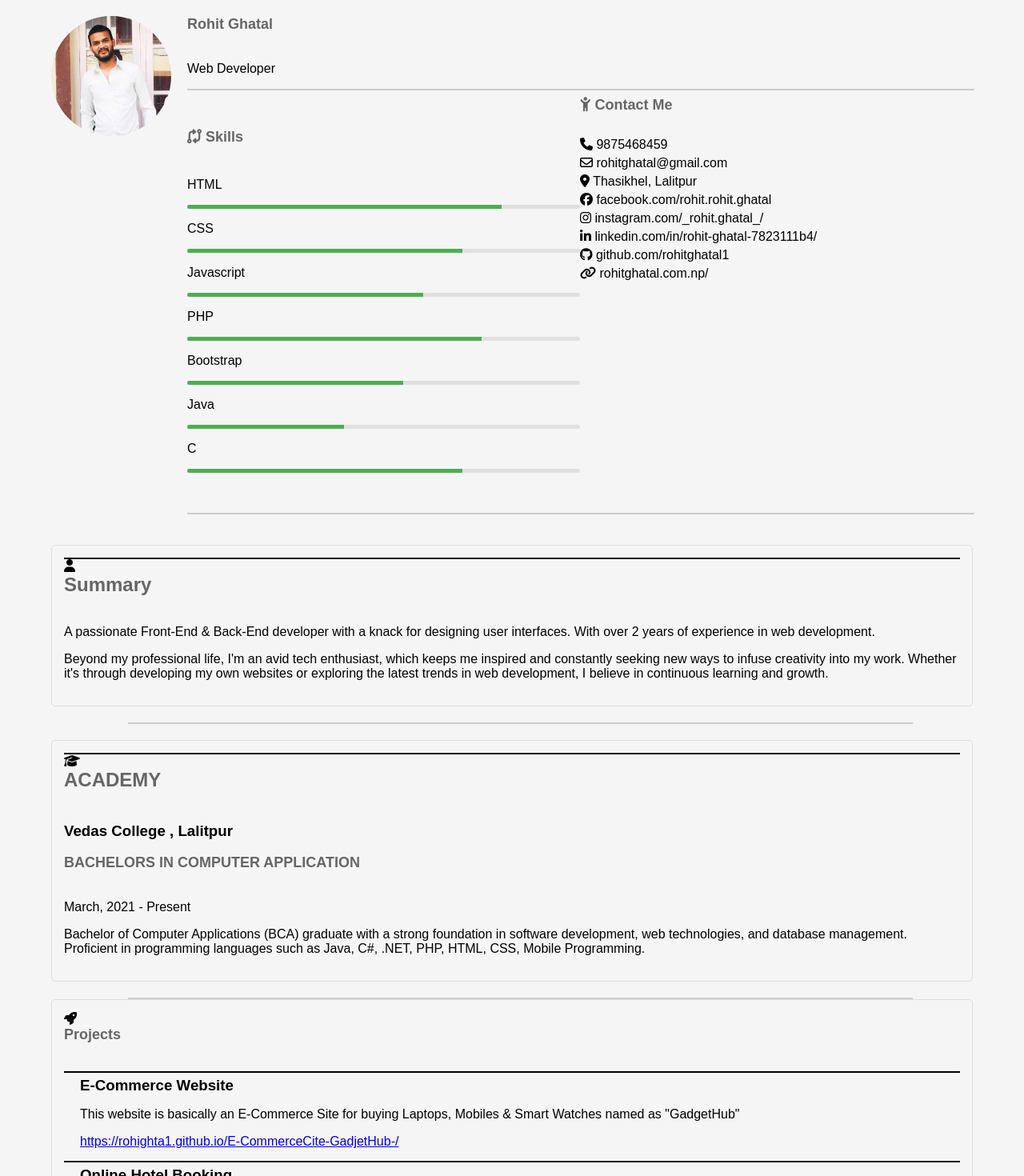
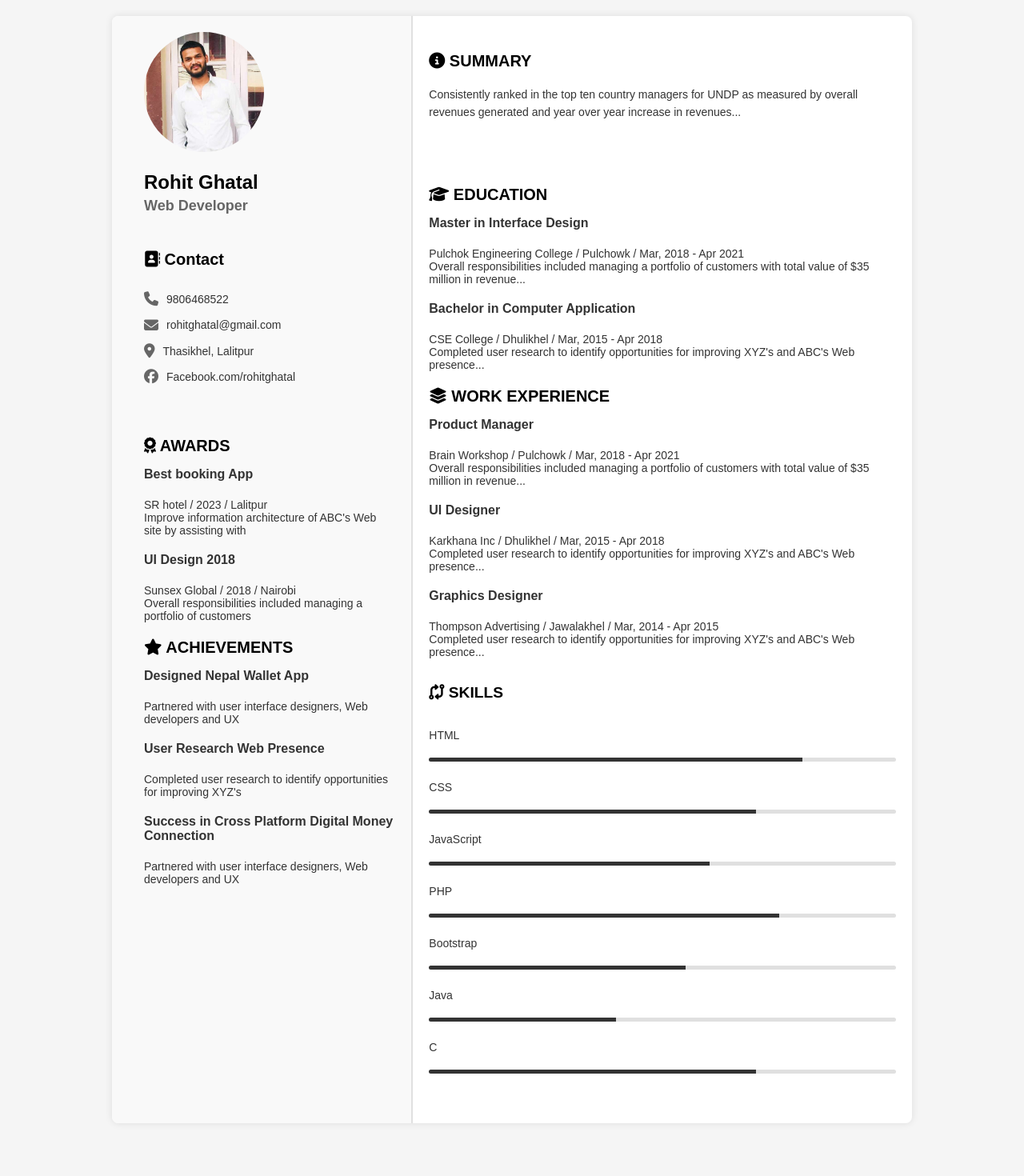
Before and after one commit to rohitghatal1/CVMaker-ReactJS, a React (Create React App) app: page / in a window 1280 px wide. Shown: the top 1470 px of the page at 80% size. After the commit the page ends 1424 px from the top, so only its background shows below. Built offline with nearby package versions, Linux system fonts and the light colour scheme.

Commit message:
added new skills in basic templattes

```diff
--- a/src/App.js
+++ b/src/App.js
@@ -26,8 +26,8 @@ function App() {
       <HomeTab/>
       <Templates/>
       <Footer/> */}
-      <CreativeTemplate/>
-      {/* <BasicTemplate/> */}
+      {/* <CreativeTemplate/> */}
+      <BasicTemplate/>
     </>
   );
 }
--- a/src/allTemplates/CreativeTemplate/creativeTemplate.css
+++ b/src/allTemplates/CreativeTemplate/creativeTemplate.css
@@ -1,6 +1,6 @@
-/* Common styling for the template */
+
 .CVContainer {
-    width: 90%;
+    width: 1000px;
     margin: 0 auto;
     padding: 20px;
 }
@@ -21,8 +21,21 @@
     margin-left: 20px;
 }
 
+.personInfo {
+    text-align: right;
+}
 .personInfo h2 {
+    color: #000;
+    font-size: 2rem;
+    font-weight: bold;
+    text-transform: uppercase;
     margin: 0;
+}
+
+.personInfo p{
+    font-size: 1.5rem;
+    margin-top: -1rem;
+    color: #333;
 }
 
 .contactAndSkills {
--- a/src/allTemplates/basicTemplate/BasicTemplate.js
+++ b/src/allTemplates/basicTemplate/BasicTemplate.js
@@ -10,27 +10,27 @@ export default function BasicTemplate() {
                     <div class="profile-picture">
                         <img src={peronPhoto} alt="Profile Picture" />
                     </div>
-                    <h1>SUJAN KAYSTHA</h1>
-                    <h2>INTERFACE DESIGNER</h2>
+                    <h1>Rohit Ghatal</h1>
+                    <h2>Web Developer</h2>
 
                     <div class="section summary">
-                        <h3>SUMMARY</h3>
+                        <h3><i class="fa-solid fa-address-book"></i> Contact</h3>
                         <ul>
-                            <li><i class="fas fa-phone"></i> +977 1 9856 444 888</li>
-                            <li><i class="fas fa-envelope"></i> youremail@domain.com</li>
-                            <li><i class="fas fa-map-marker-alt"></i> Dillibazar 13, Kathmandu</li>
-                            <li><i class="fab fa-facebook"></i> Facebook.com/archana.56</li>
+                            <li><i class="fas fa-phone"></i> 9806468522</li>
+                            <li><i class="fas fa-envelope"></i> rohitghatal@gmail.com</li>
+                            <li><i class="fas fa-map-marker-alt"></i> Thasikhel, Lalitpur</li>
+                            <li><i class="fab fa-facebook"></i> Facebook.com/rohitghatal</li>
                         </ul>
                     </div>
 
                     <div class="section awards">
-                        <h3>AWARDS</h3>
-                        <p><strong>Best Travel App</strong><br />Vue Intacts / 2020 / Kathmandu<br />Improve information architecture of ABC's Web site by assisting with</p>
+                        <h3><i class="fa-solid fa-award"></i> AWARDS</h3>
+                        <p><strong>Best booking App</strong><br />SR hotel / 2023 / Lalitpur<br />Improve information architecture of ABC's Web site by assisting with</p>
                         <p><strong>UI Design 2018</strong><br />Sunsex Global / 2018 / Nairobi<br />Overall responsibilities included managing a portfolio of customers</p>
                     </div>
 
                     <div class="section achievements">
-                        <h3>ACHIEVEMENTS</h3>
+                        <h3><i class="fa-solid fa-star"></i> ACHIEVEMENTS</h3>
                         <p><strong>Designed Nepal Wallet App</strong><br />Partnered with user interface designers, Web developers and UX</p>
                         <p><strong>User Research Web Presence</strong><br />Completed user research to identify opportunities for improving XYZ's</p>
                         <p><strong>Success in Cross Platform Digital Money Connection</strong><br />Partnered with user interface designers, Web developers and UX</p>
@@ -39,21 +39,61 @@ export default function BasicTemplate() {
 
                 <div class="right-section">
                     <div class="section summary">
-                        <h3>SUMMARY</h3>
+                        <h3><i class="fa-solid fa-circle-info"></i> SUMMARY</h3>
                         <p>Consistently ranked in the top ten country managers for UNDP as measured by overall revenues generated and year over year increase in revenues...</p>
                     </div>
 
                     <div class="section education">
-                        <h3>EDUCATION</h3>
+                        <h3><i class="fa-solid fa-graduation-cap"></i> EDUCATION</h3>
                         <p><strong>Master in Interface Design</strong><br />Pulchok Engineering College / Pulchowk / Mar, 2018 - Apr 2021<br />Overall responsibilities included managing a portfolio of customers with total value of $35 million in revenue...</p>
                         <p><strong>Bachelor in Computer Application</strong><br />CSE College / Dhulikhel / Mar, 2015 - Apr 2018<br />Completed user research to identify opportunities for improving XYZ's and ABC's Web presence...</p>
                     </div>
 
                     <div class="section work-experience">
-                        <h3>WORK EXPERIENCE</h3>
+                        <h3><i className="fa-solid fa-layer-group"></i> WORK EXPERIENCE</h3>
                         <p><strong>Product Manager</strong><br />Brain Workshop / Pulchowk / Mar, 2018 - Apr 2021<br />Overall responsibilities included managing a portfolio of customers with total value of $35 million in revenue...</p>
                         <p><strong>UI Designer</strong><br />Karkhana Inc / Dhulikhel / Mar, 2015 - Apr 2018<br />Completed user research to identify opportunities for improving XYZ's and ABC's Web presence...</p>
                         <p><strong>Graphics Designer</strong><br />Thompson Advertising / Jawalakhel / Mar, 2014 - Apr 2015<br />Completed user research to identify opportunities for improving XYZ's and ABC's Web presence...</p>
+                    </div>
+
+                    <div className="section skills">
+                        <h3><i className="fa-solid fa-code-compare"></i> SKILLS</h3>
+                        <div className="skillItemContainer">
+                            <div className="skillItem">
+                                <p>HTML</p>
+                                <div className="skillbar"><div className="fill" style={{ width: '80%' }}></div></div>
+                            </div>
+
+                            <div className="skillItem">
+                                <p>CSS</p>
+                                <div className="skillbar"><div className="fill" style={{ width: '70%' }}></div></div>
+                            </div>
+
+                            <div className="skillItem">
+                                <p>JavaScript</p>
+                                <div className="skillbar"><div className="fill" style={{ width: '60%' }}></div></div>
+                            </div>
+
+                            <div className="skillItem">
+                                <p>PHP</p>
+                                <div className="skillbar"><div className="fill" style={{ width: '75%' }}></div></div>
+                            </div>
+
+                            <div className="skillItem">
+                                <p>Bootstrap</p>
+                                <div className="skillbar"><div className="fill" style={{ width: '55%' }}></div></div>
+                            </div>
+
+                            <div className="skillItem">
+                                <p>Java</p>
+                                <div className="skillbar"><div className="fill" style={{ width: '40%' }}></div></div>
+                            </div>
+
+                            <div className="skillItem">
+                                <p>C</p>
+                                <div className="skillbar"><div className="fill" style={{ width: '70%' }}></div></div>
+                            </div>
+                        </div>
                     </div>
                 </div>
             </div>
--- a/src/allTemplates/basicTemplate/basicTemplate.css
+++ b/src/allTemplates/basicTemplate/basicTemplate.css
@@ -46,18 +46,16 @@ h2 {
     font-size: 20px;
     margin-bottom: 15px;
     position: relative;
-    padding-left: 30px;
 }
 
-.section h3:before {
-    content: "\f05a";
+/* .section h3:before {
     font-family: FontAwesome;
     position: absolute;
     left: 0;
     top: 0;
     font-size: 24px;
     color: #000000;
-}
+} */
 
 .section ul {
     list-style: none;
@@ -107,3 +105,35 @@ h2 {
     display: block;
     margin-bottom: 5px;
 }
+.section.skills {
+    margin-top: 2rem;
+}
+
+.skills h3 {
+    font-size: 1.2em;
+    margin-bottom: 10px;
+}
+
+.skillItemContainer {
+    display: flex;
+    flex-direction: column;
+}
+
+.skillItem {
+    margin-bottom: 10px;
+}
+
+.skillbar {
+    background: #ccc;
+    height: 10px;
+    width: 100%;
+    position: relative;
+}
+
+.skillbar .fill {
+    background: #333;
+    height: 100%;
+    position: absolute;
+    left: 0;
+    top: 0;
+}
```
